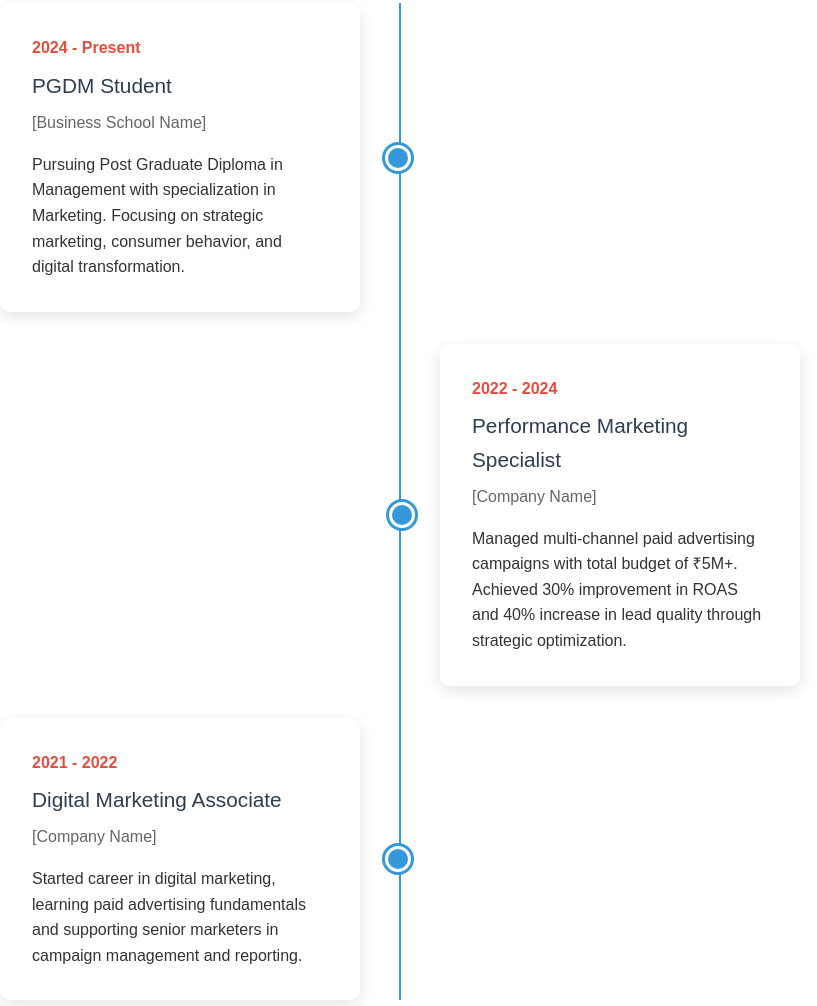
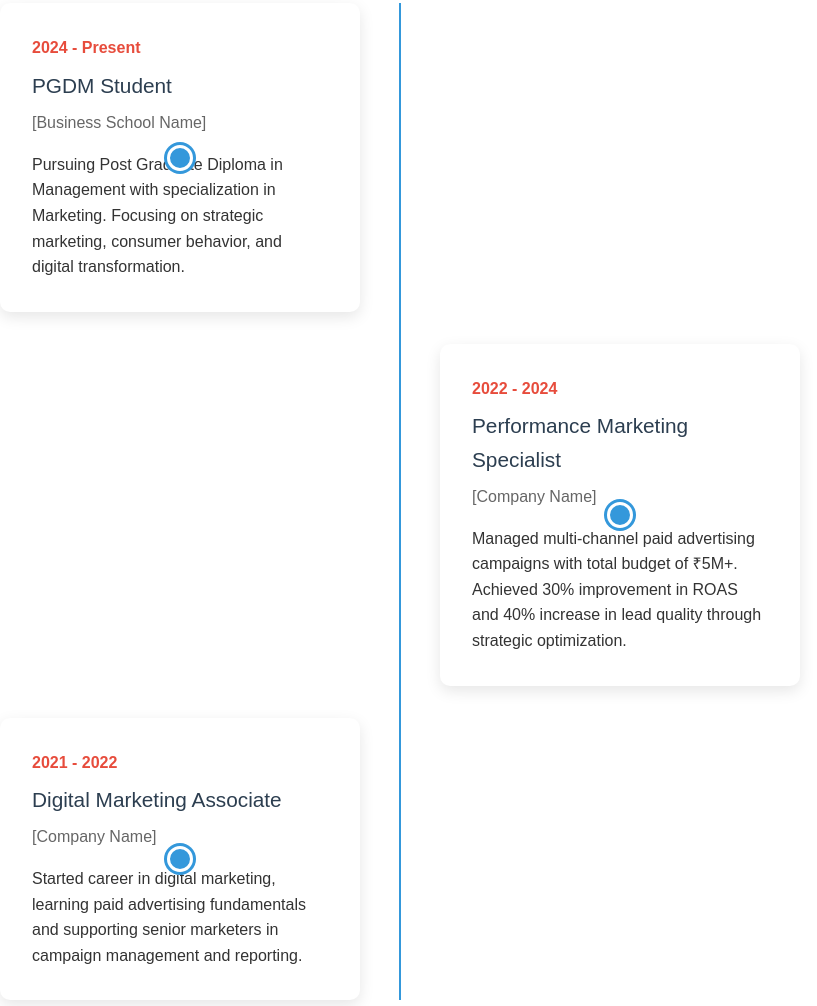
Before and after one commit to aryandesai024/personal-web, a plain HTML site: page index.html in a window 1280 px wide. Shown: the part 2354-3360 px from the top of the page, without its empty margins (240-1057 px from the left). Drawn offline with Linux system fonts and the light colour scheme.

Commit message:
Update styles.css

```diff
--- a/styles.css
+++ b/styles.css
@@ -294,12 +294,9 @@ body {
     transform: translateY(-50%);
 }
 
-.timeline-item:nth-child(odd)::before {
-    right: -51px;
-}
-
-.timeline-item:nth-child(even)::before {
-    left: -51px;
+.timeline-item::before {
+    left: 50%;
+    transform: translate(-50%, -50%);
 }
 
 .timeline-date {
```
